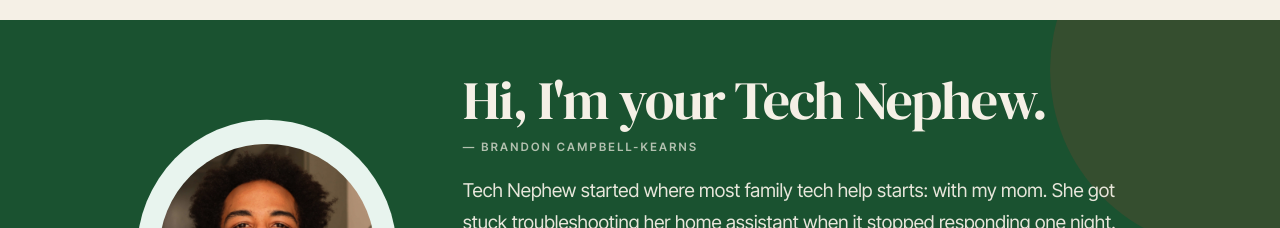
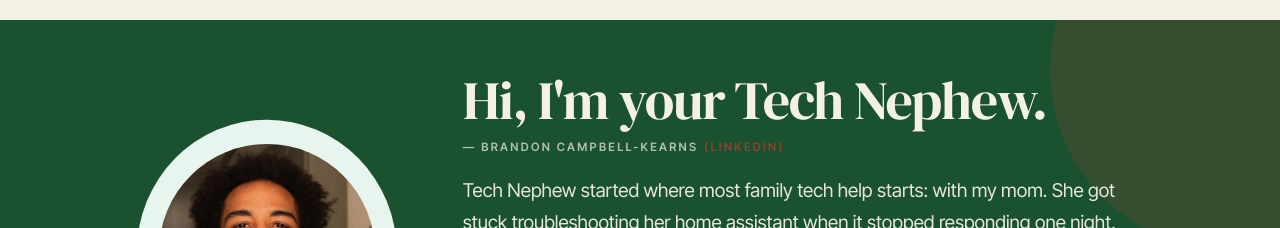
Before and after one commit to quarterlylearnings/tech-nephew-landing-page, a Next.js app: page / in a window 1280 px wide. Shown: the part 2020-2248 px from the top of the page. Built offline with nearby package versions, Linux system fonts and the light colour scheme.

Commit message:
Adds LinkedIn and formats

```diff
--- a/components/Bio.tsx
+++ b/components/Bio.tsx
@@ -8,17 +8,29 @@ export function Bio() {
             <div className="relative mx-auto grid max-w-[1180px] grid-cols-1 items-center gap-[30px] px-[clamp(24px,6vw,80px)] text-center md:grid-cols-[280px_1fr] md:gap-14 md:text-left">
                 <div className="flex justify-center">
                     <div className="bio-photo flex h-[268px] w-[220px] items-center justify-center overflow-hidden rounded-full border-2 border-dark-ink bg-panel p-5 text-center font-heading text-[15px] text-panel-ink md:h-[316px] md:w-[260px]">
-            <Image src={bio.photoPath} alt="Brandon Campbell-Kearns" width={400} height={400} className="rounded-full" />
-
+                        <Image
+                            src={bio.photoPath}
+                            alt="Brandon Campbell-Kearns"
+                            width={400}
+                            height={400}
+                            className="rounded-full"
+                        />
                     </div>
                 </div>
                 <div>
                     <h2 className="text-balance text-center text-[clamp(28px,4.4vw,54px)] leading-[1.04] md:text-left">
                         {bio.heading}
                     </h2>
-          <p className="mt-[10px] mb-[18px] text-center text-[11.5px] font-semibold uppercase tracking-[0.2em] opacity-70 md:text-left">
+                    <div className="flex flex-col md:flex-row md:gap-x-1.5 mt-[10px] mb-[18px] text-center text-[11.5px] font-semibold uppercase tracking-[0.2em] opacity-70">
+                        <p className="">
                             {bio.byline}
                         </p>
+                        <span className="text-accent">
+                            <a href="https://linkedin.com/in/campbellkearns">
+                                (linkedin)
+                            </a>
+                        </span>
+                    </div>
                     <p className="mx-auto max-w-[720px] text-[clamp(16px,1.5vw,19px)] leading-[1.7] opacity-[0.94] md:mx-0 md:max-w-none">
                         {bio.body}
                     </p>
```
Lines whose indentation alone changed are shown as unchanged.
